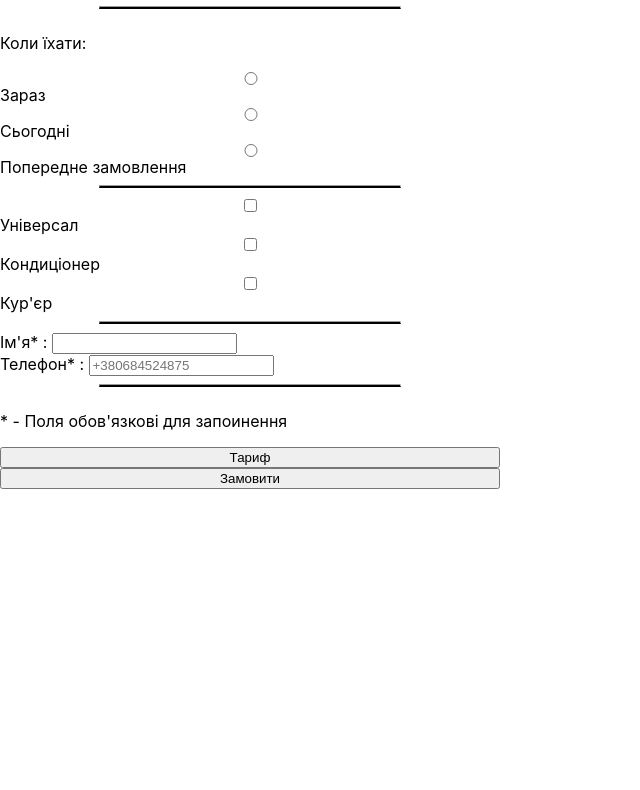
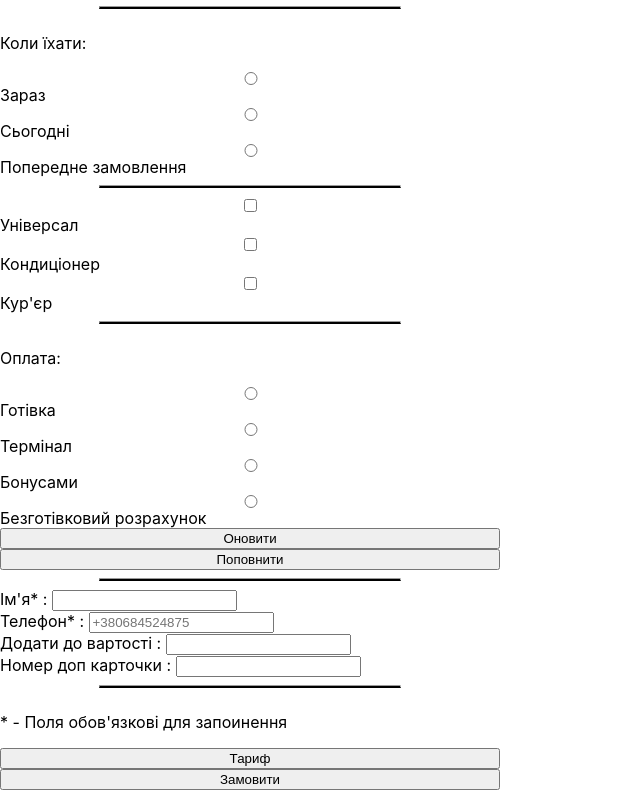
Before and after one commit to DashaDanilchenko/taxi, a React (Create React App) app: page /#/ in a window 1280 px wide. Shown: the part 377-1167 px from the top of the page, without its empty margins (0-640 px from the left). Before the commit the page ends 866 px from the top, so only its background shows below. Built offline with nearby package versions, Linux system fonts and the light colour scheme.

Commit message:
combining parts of the form

```diff
--- a/src/App.js
+++ b/src/App.js
@@ -10,7 +10,7 @@ import History from "./components/formsUser/History";
 
 function App() {
 
-  const [isAuthorization, setIsAuthorization] = useState(false)
+  const [isAuthorization, setIsAuthorization] = useState(true)
 
   return (
     <HashRouter>
--- a/src/components/formsUser/AdditionalSummaCard.jsx
+++ b/src/components/formsUser/AdditionalSummaCard.jsx
@@ -1,13 +1,10 @@
-import { useForm } from "react-hook-form";
 
-const AdditionalSummaCard = ({createOrderTrip}) => {
 
-    const {register, handleSubmit, reset, formState: {errors}} = useForm({
-        mode: 'onChange'
-      })
+const AdditionalSummaCard = ({register}) => {
+
 
   return (
-    <form onSubmit={handleSubmit(createOrderTrip)}>
+    <>
         <label htmlFor="add_summa">
        Додати до вартості : <input type="number" id="add_summa" name="add_summa"  {... register('add_summa',
         {required: 'is require', pattern: {
@@ -16,7 +13,7 @@ const AdditionalSummaCard = ({createOrderTrip}) => {
       }}
        )}/>
        </label>
-       {errors.add_summa && <p>{errors.add_summa?.message}</p>}
+       {/* {errors.add_summa && <p>{errors.add_summa?.message}</p>} */}
 
        <label htmlFor="number_additional_card">
        Номер доп карточки : <input type="text" id="number_additional_card" name="number_additional_card"  {... register('patronymic',
@@ -26,8 +23,8 @@ const AdditionalSummaCard = ({createOrderTrip}) => {
       }}
        )}/>
        </label>
-       {errors.number_additional_card && <p>{errors.number_additional_card?.message}</p>}
-    </form>
+       {/* {errors.number_additional_card && <p>{errors.number_additional_card?.message}</p>} */}
+    </>
   )
 }
 
--- a/src/components/formsUser/OrderTrip.jsx
+++ b/src/components/formsUser/OrderTrip.jsx
@@ -3,8 +3,6 @@ import AdditionalSummaCard from "./AdditionalSummaCard";
 import Pay from "./Pay";
 
 const OrderTrip = ({isAuthorization}) => {
-
-    console.log(isAuthorization)
 
     const {register, handleSubmit, reset, formState: {errors}} = useForm({
         mode: 'onChange'
@@ -75,7 +73,7 @@ const OrderTrip = ({isAuthorization}) => {
     </label>
     {errors.house_on && <p>{errors.house_on?.message}</p>}
 
-    <button>Додати</button>
+    <button type="button">Додати</button>
 
     <hr />
 
@@ -92,7 +90,7 @@ const OrderTrip = ({isAuthorization}) => {
     <hr />
 
 
-{isAuthorization && <Pay createOrderTrip={createOrderTrip}/>}
+{isAuthorization && <Pay register={register}/>}
 
 
 
@@ -118,7 +116,7 @@ const OrderTrip = ({isAuthorization}) => {
 
 
     {
-       isAuthorization && <AdditionalSummaCard createOrderTrip={createOrderTrip}/>
+       isAuthorization && <AdditionalSummaCard register={register}/>
     }
 
 
@@ -127,7 +125,7 @@ const OrderTrip = ({isAuthorization}) => {
     <hr />
     <p>* - Поля обов'язкові для запоинення</p>
 
-      <button>Тариф</button>
+      <button type="button">Тариф</button>
       <button>Замовити</button>
     </form>
   )
--- a/src/components/formsUser/Pay.jsx
+++ b/src/components/formsUser/Pay.jsx
@@ -1,13 +1,9 @@
-import { useForm } from "react-hook-form"
 
-const Pay = ({createOrderTrip}) => {
 
-    const {register, handleSubmit, reset, formState: {errors}} = useForm({
-        mode: 'onChange'
-      })
+const Pay = ({register}) => {
 
   return (
-    <form onSubmit={handleSubmit(createOrderTrip)}>
+    <>
         <p>Оплата:</p>
 
 <input type="radio" /> <span>Готівка</span>
@@ -15,11 +11,11 @@ const Pay = ({createOrderTrip}) => {
 <input type="radio" /> <span>Бонусами</span>
 <input type="radio" /> <span>Безготівковий розрахунок</span>
 
-<button>Оновити</button>
-<button>Поповнити</button>
+<button type="button">Оновити</button>
+<button type="button">Поповнити</button>
 
 <hr />
-    </form>
+    </>
   )
 }
 
```
